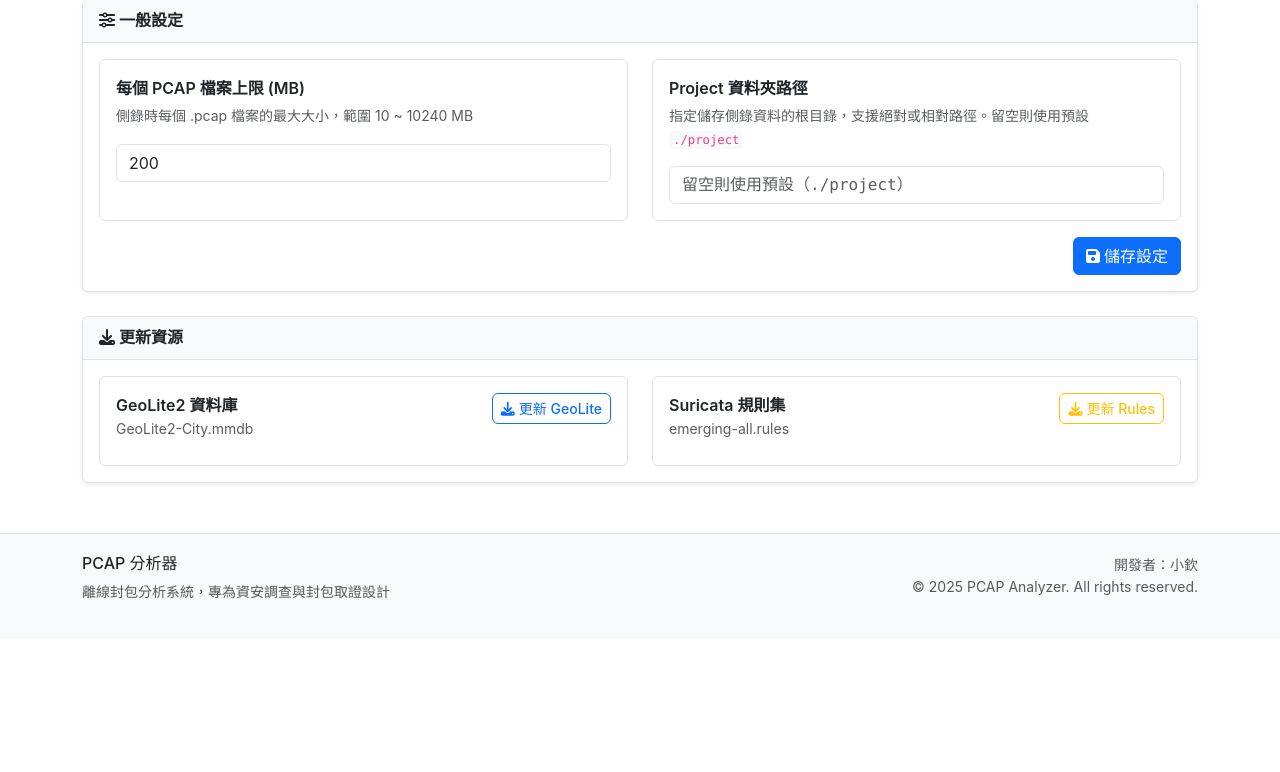
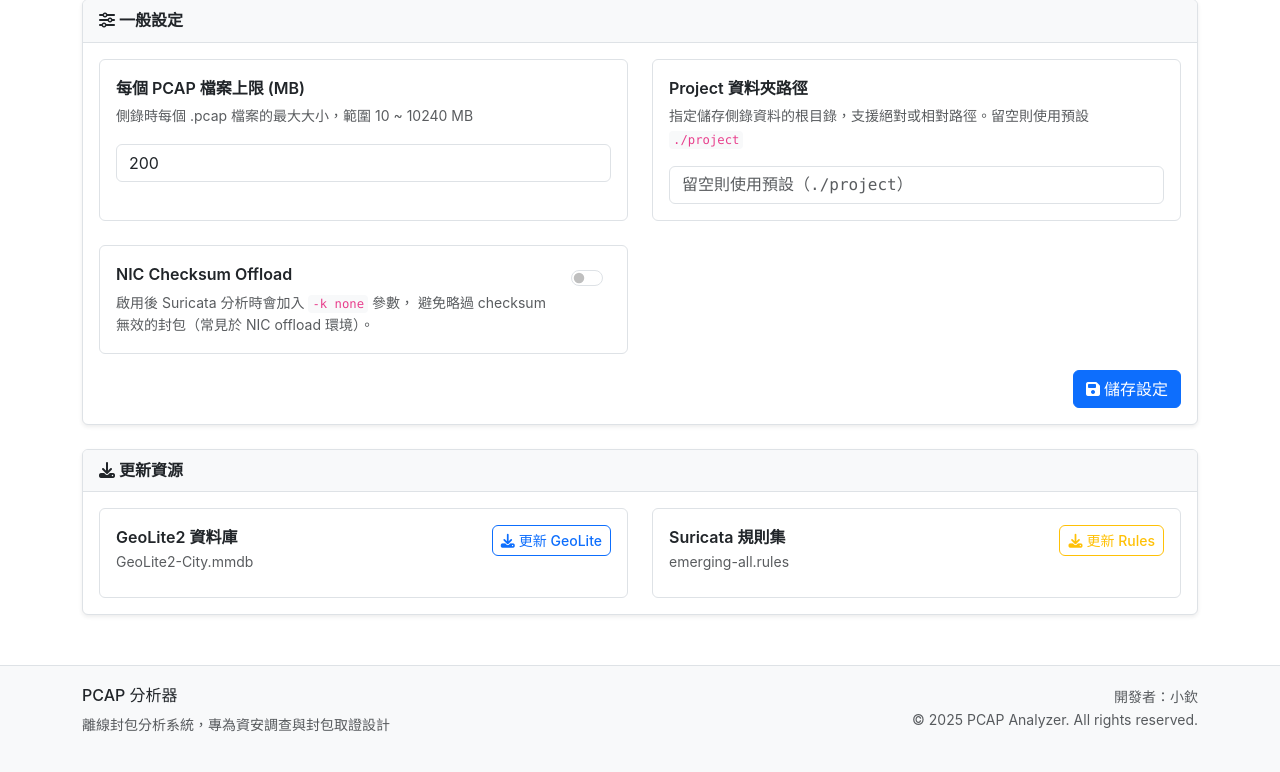
Before and after one commit to wolfheluo/NEW-PCAP-WEB, a Flask app: page /settings in a window 1280 px wide. Shown: the part 145-917 px from the top of the page. Before the commit the page ends 744 px from the top, so only its background shows below. Run offline with Flask 3, Linux system fonts and the light colour scheme; some libraries are stand-ins or nearby versions.

Commit message:
Enhance Suricata analysis by adding NIC checksum offload option and updating settings UI

```diff
--- a/main.py
+++ b/main.py
@@ -42,7 +42,8 @@ TSHARK_EXE   = r"C:\Program Files\Wireshark\tshark.exe"
 DUMPCAP_EXE  = r"C:\Program Files\Wireshark\dumpcap.exe"
 GEOIP_DB     = "GeoLite2-City.mmdb"
 SETTING_FILE = "settings.json"
-PCAP_SPLIT_SIZE_KB = 204800  # 預設 200 MB，可由 settings.json 覆寫
+PCAP_SPLIT_SIZE_KB = 204800  # 預設 200 MB
+CHECKSUM_OFFLOAD   = False   # NIC Checksum Offload，啟用則加 -k none
 
 os.makedirs(PROJECT_DIR, exist_ok=True)
 
@@ -68,6 +69,8 @@ if 'pcap_split_mb' in _cfg:
     PCAP_SPLIT_SIZE_KB = int(_cfg['pcap_split_mb']) * 1024
 if 'project_dir' in _cfg and _cfg['project_dir'].strip():
     PROJECT_DIR = _cfg['project_dir'].strip()
+if 'checksum_offload' in _cfg:
+    CHECKSUM_OFFLOAD = bool(_cfg['checksum_offload'])
 
 os.makedirs(PROJECT_DIR, exist_ok=True)
 
@@ -359,7 +362,7 @@ def _analyze_single_pcap(project_name, pcap_file, filter_ips):
     try:
         _emit('suricata', 10)
         suricata_out = os.path.join(project_dir, "suricata", pcap_stem)
-        run_suricata_on_pcap(pcap_file, suricata_out, SURICATA_EXE)
+        run_suricata_on_pcap(pcap_file, suricata_out, SURICATA_EXE, checksum_offload=CHECKSUM_OFFLOAD)
 
         _emit('tshark', 50)
         run_tshark_on_pcap(pcap_file, project_dir, TSHARK_EXE, GEOIP_DB, filter_ips)
@@ -945,14 +948,15 @@ def _get_suricata_rules():
 def api_settings_get_config():
     cfg = _load_settings()
     return jsonify({
-        'pcap_split_mb': cfg.get('pcap_split_mb', PCAP_SPLIT_SIZE_KB // 1024),
-        'project_dir':   cfg.get('project_dir', ''),
+        'pcap_split_mb':    cfg.get('pcap_split_mb', PCAP_SPLIT_SIZE_KB // 1024),
+        'project_dir':      cfg.get('project_dir', ''),
+        'checksum_offload': cfg.get('checksum_offload', False),
     })
 
 
 @app.route('/api/settings/config', methods=['POST'])
 def api_settings_save_config():
-    global PCAP_SPLIT_SIZE_KB, PROJECT_DIR
+    global PCAP_SPLIT_SIZE_KB, PROJECT_DIR, CHECKSUM_OFFLOAD
     data = request.get_json(force=True)
     save = {}
 
@@ -982,8 +986,12 @@ def api_settings_save_config():
         os.makedirs(PROJECT_DIR, exist_ok=True)
     save['project_dir'] = project_dir_input
 
+    # checksum offload
+    CHECKSUM_OFFLOAD = bool(data.get('checksum_offload', False))
+    save['checksum_offload'] = CHECKSUM_OFFLOAD
+
     _save_settings(save)
-    return jsonify({'ok': True, 'pcap_split_mb': save['pcap_split_mb'], 'project_dir': PROJECT_DIR})
+    return jsonify({'ok': True, 'pcap_split_mb': save['pcap_split_mb'], 'project_dir': PROJECT_DIR, 'checksum_offload': CHECKSUM_OFFLOAD})
 
 
 @app.route('/api/settings/check')
--- a/templates/settings.html
+++ b/templates/settings.html
@@ -70,6 +70,24 @@
                     <div class="text-muted small mb-3">指定儲存側錄資料的根目錄，支援絕對或相對路徑。留空則使用預設 <code>./project</code></div>
                     <input type="text" id="input-project-dir" class="form-control font-monospace"
                            placeholder="留空則使用預設（./project）">
+                </div>
+            </div>
+
+            <!-- NIC Checksum Offload -->
+            <div class="col-md-6">
+                <div class="p-3 border rounded h-100">
+                    <div class="d-flex justify-content-between align-items-start">
+                        <div>
+                            <div class="fw-semibold mb-1">NIC Checksum Offload</div>
+                            <div class="text-muted small">
+                                啟用後 Suricata 分析時會加入 <code>-k none</code> 參數，
+                                避免略過 checksum 無效的封包（常見於 NIC offload 環境）。
+                            </div>
+                        </div>
+                        <div class="form-check form-switch ms-3 mt-1 flex-shrink-0">
+                            <input class="form-check-input" type="checkbox" id="input-checksum-offload" role="switch">
+                        </div>
+                    </div>
                 </div>
             </div>
 
@@ -155,6 +173,7 @@ fetch('/api/settings/config')
             document.getElementById('input-pcap-mb').value = d.pcap_split_mb;
         }
         document.getElementById('input-project-dir').value = d.project_dir || '';
+        document.getElementById('input-checksum-offload').checked = !!d.checksum_offload;
     });
 
 // ── 儲存設定 ──────────────────────────────────────
@@ -171,7 +190,11 @@ document.getElementById('btn-save-config').addEventListener('click', function ()
     fetch('/api/settings/config', {
         method: 'POST',
         headers: { 'Content-Type': 'application/json' },
-        body: JSON.stringify({ pcap_split_mb: mb, project_dir: projectDir })
+        body: JSON.stringify({
+            pcap_split_mb:    mb,
+            project_dir:      projectDir,
+            checksum_offload: document.getElementById('input-checksum-offload').checked,
+        })
     })
     .then(r => r.json())
     .then(d => {
--- a/text.txt
+++ b/text.txt
@@ -3,3 +3,9 @@ tshark -r .\114_srsch_00015_20250730135356.pcap -Y "frame.number == 679070" -x
 
 
 tshark -r .\114_srsch_00015_20250730135356.pcap -Y "frame.number == 679070" -T fields -e http.file_data | xxd -r -p
+
+
+
+yaml
+25行  EXTERNAL_NET: 改 "any"
+rules 要啟用
```
Also changed, not shown: analyzer/suricata.py (+3 -5 lines).
